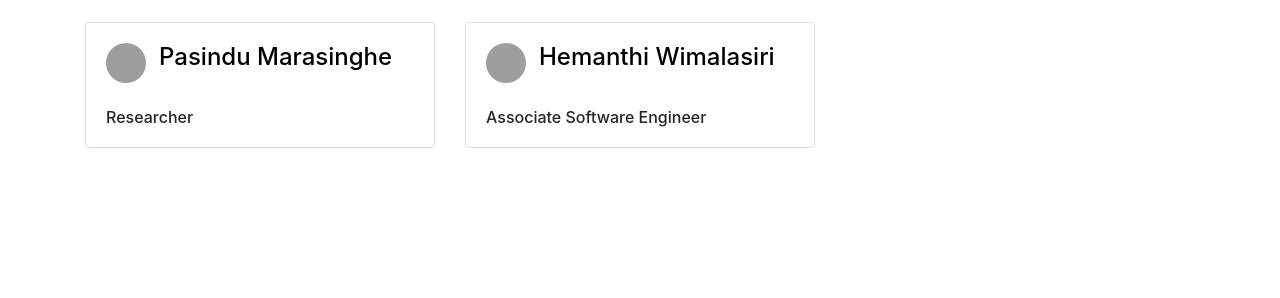
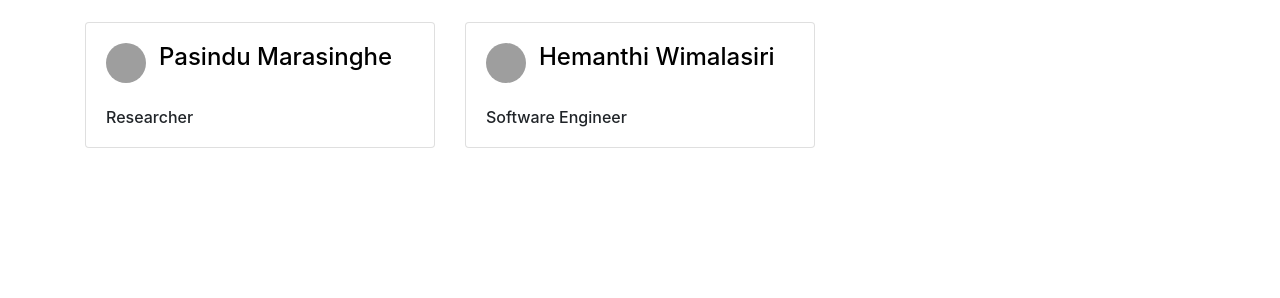
Before and after one commit to ZentiNext/zentinext-blog, a Jekyll site: the page built from _pages/authors.md, in a window 1280 px wide and 1022 px high. Shown: the part 263-561 px from the top of the window. Built offline with Jekyll 4.4.1, drawn with Linux system fonts in a browser that asks for light colours; nearby versions of some CDN libraries; grey boxes are pictures that could not be loaded.

Commit message:
Update _config.yml

```diff
--- a/_config.yml
+++ b/_config.yml
@@ -28,7 +28,7 @@ authors:
     email: hwimalasiri@gmail.com
     web: https://blog.zentinext.com/authors/jhwimalasiri
     twitter: https://twitter.com/JHWimalasiri
-    description: "Associate Software Engineer"
+    description: "Software Engineer"
 
 # Plugins
 plugins:
```
